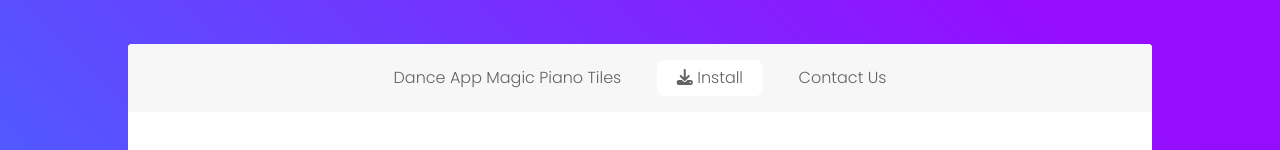
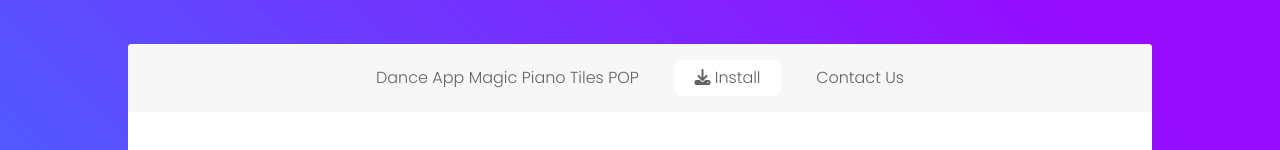
Before and after one commit to kakzi/Nadeen-Tech, a plain HTML site: page index.html in a window 1280 px wide. Shown: the part 284-434 px from the top of the page. Drawn offline with Linux system fonts and the light colour scheme.

Commit message:
File Index.html modified in line 30

```diff
--- a/index.html
+++ b/index.html
@@ -27,7 +27,7 @@
     <!-- Nav -->
     <nav id="nav">
     <ul>
-        <li><a href="#cbn">Dance App Magic Piano Tiles</a></li>
+        <li><a href="#cbn">Dance App Magic Piano Tiles POP</a></li>
         <!-- <li><a href="#dots">Connect the Dots</a></li> -->
         <li><a href="#stores" class="active"><i class="fa fa-download" aria-hidden="true"></i> Install</a></li>
         <li><a href="#contact">Contact Us</a></li></ul>
```
